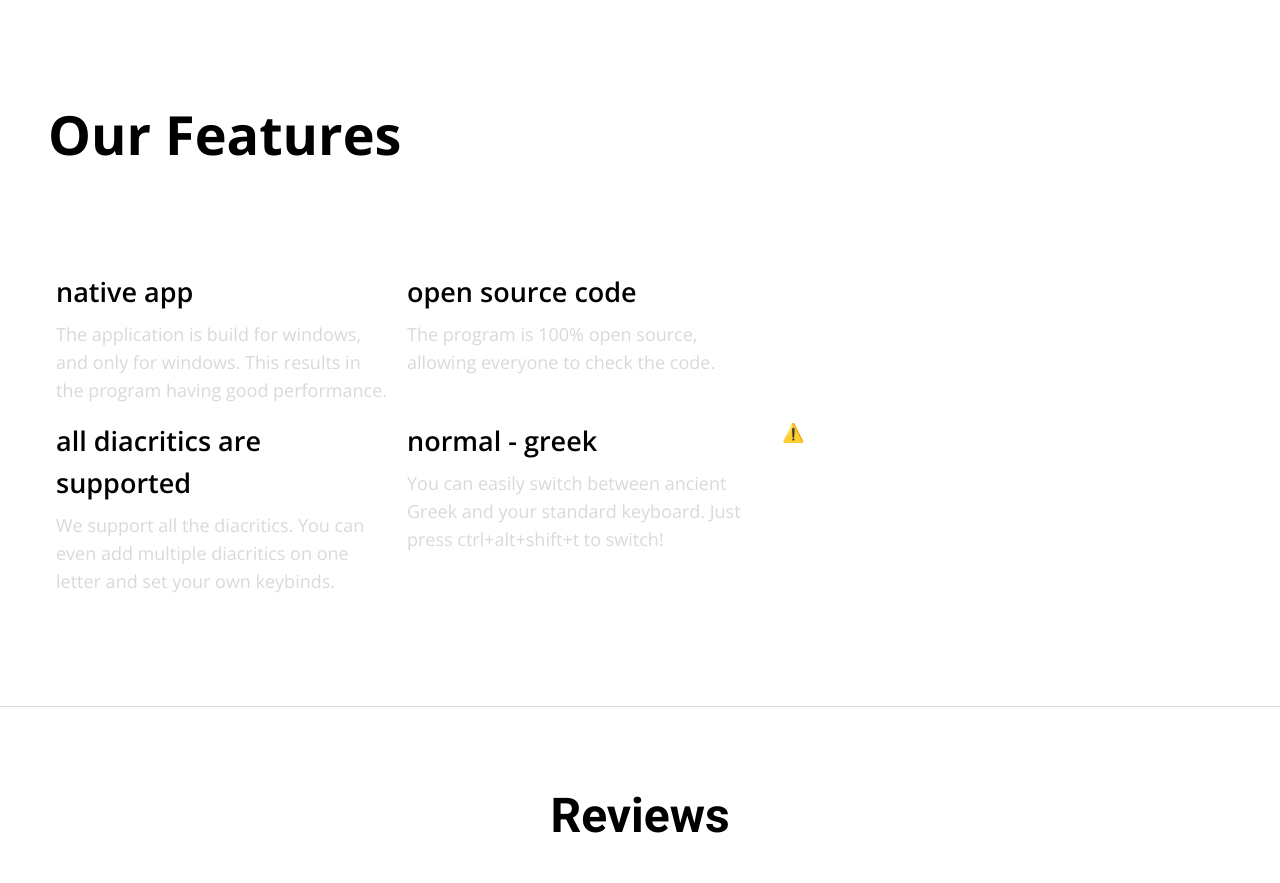
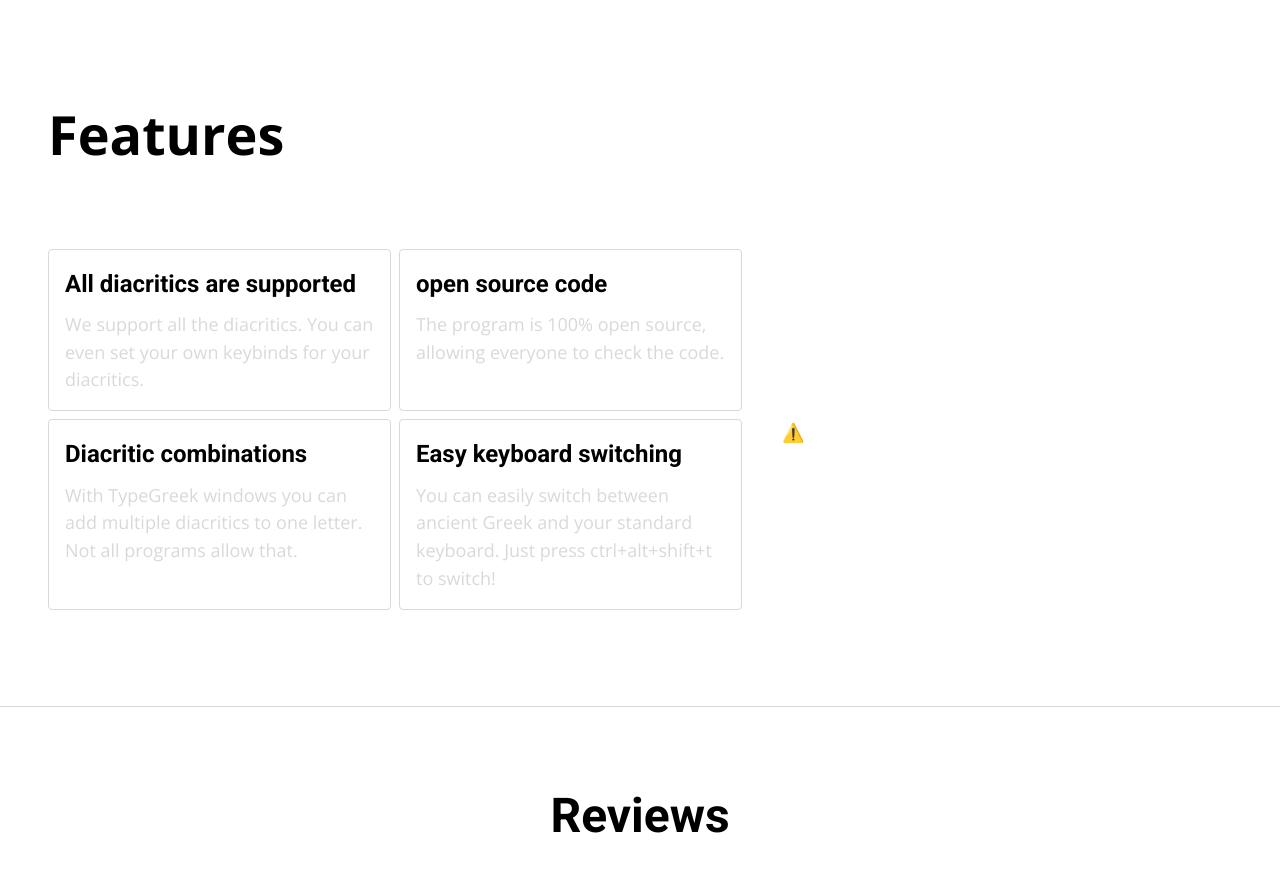
Before and after one commit to StickyPiston-development/typegreek-windows, a plain HTML site: page index.html in a window 1280 px wide. Shown: the part 1880-2763 px from the top of the page. Drawn offline with nearby package versions, Linux system fonts and the light colour scheme; no server answers.

Commit message:
Changed features

```diff
--- a/components/feature-card.css
+++ b/components/feature-card.css
@@ -1,13 +1,23 @@
 .feature-card-feature-card {
-  width: 100%;
   display: flex;
-  padding: var(--dl-space-space-unit);
+  padding: var(--dl-space-space-doubleunit);
   max-width: 1400px;
+  transition: 0.3s;
   align-items: flex-start;
+  border-color: var(--dl-color-gray-700);
+  border-width: 1px;
+  margin-right: var(--dl-space-space-unit);
+  border-radius: var(--dl-radius-radius-radius4);
+  margin-bottom: var(--dl-space-space-unit);
   flex-direction: column;
   justify-content: flex-start;
 }
+.feature-card-feature-card:hover {
+  box-shadow: 5px 5px 10px 0px #d4d4d4;
+}
 .feature-card-text {
+  font-size: 24px;
+  font-family: Roboto;
   font-weight: 600;
   margin-bottom: var(--dl-space-space-unit);
 }
--- a/home.css
+++ b/home.css
@@ -1,13 +1,23 @@
 .feature-card-feature-card {
-  width: 100%;
   display: flex;
-  padding: var(--dl-space-space-unit);
+  padding: var(--dl-space-space-doubleunit);
   max-width: 1400px;
+  transition: 0.3s;
   align-items: flex-start;
+  border-color: var(--dl-color-gray-700);
+  border-width: 1px;
+  margin-right: var(--dl-space-space-unit);
+  border-radius: var(--dl-radius-radius-radius4);
+  margin-bottom: var(--dl-space-space-unit);
   flex-direction: column;
   justify-content: flex-start;
 }
+.feature-card-feature-card:hover {
+  box-shadow: 5px 5px 10px 0px #d4d4d4;
+}
 .feature-card-text {
+  font-size: 24px;
+  font-family: Roboto;
   font-weight: 600;
   margin-bottom: var(--dl-space-space-unit);
 }
--- a/index.html
+++ b/index.html
@@ -287,17 +287,19 @@
           </div>
         </div>
         <div class="home-features1">
-          <h1 class="home-text39">Our Features</h1>
+          <h1 class="home-text39">Features</h1>
           <div class="home-container3">
             <div class="home-container4">
               <div
                 class="feature-card-feature-card feature-card-root-class-name1"
               >
-                <h2 class="feature-card-text"><span>native app</span></h2>
+                <h2 class="feature-card-text">
+                  <span>All diacritics are supported</span>
+                </h2>
                 <span class="feature-card-text1">
                   <span>
-                    The application is build for windows, and only for windows.
-                    This results in the program having good performance.
+                    We support all the diacritics. You can even set your own
+                    keybinds for your diacritics.
                   </span>
                 </span>
               </div>
@@ -316,19 +318,21 @@
                 class="feature-card-feature-card feature-card-root-class-name3"
               >
                 <h2 class="feature-card-text">
-                  <span>all diacritics are supported</span>
+                  <span>Diacritic combinations</span>
                 </h2>
                 <span class="feature-card-text1">
                   <span>
-                    We support all the diacritics. You can even add multiple
-                    diacritics on one letter and set your own keybinds.
+                    With TypeGreek windows you can add multiple diacritics to
+                    one letter. Not all programs allow that.
                   </span>
                 </span>
               </div>
               <div
                 class="feature-card-feature-card feature-card-root-class-name2"
               >
-                <h2 class="feature-card-text"><span>normal - greek</span></h2>
+                <h2 class="feature-card-text">
+                  <span>Easy keyboard switching</span>
+                </h2>
                 <span class="feature-card-text1">
                   <span>
                     You can easily switch between ancient Greek and your
```
